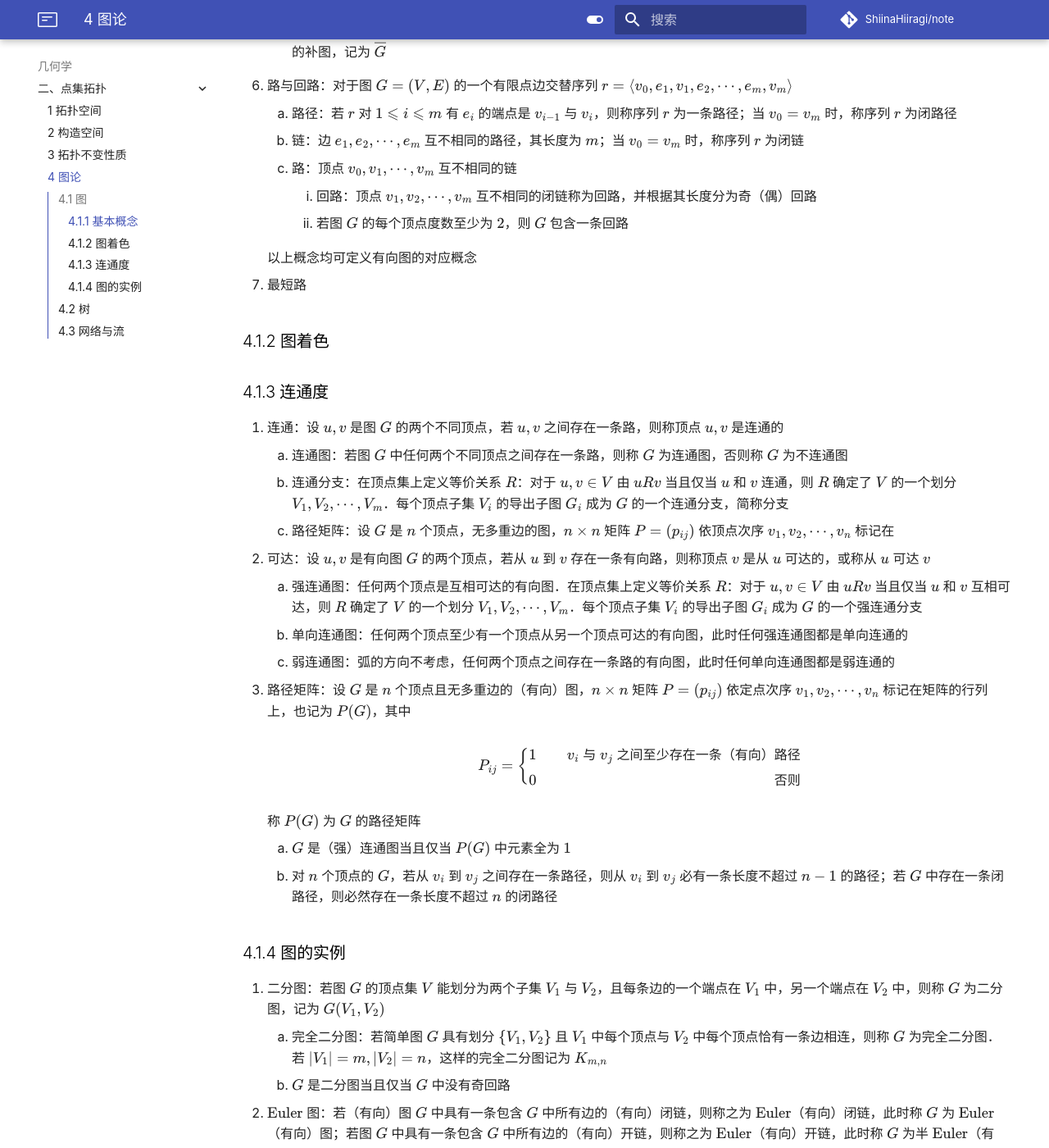
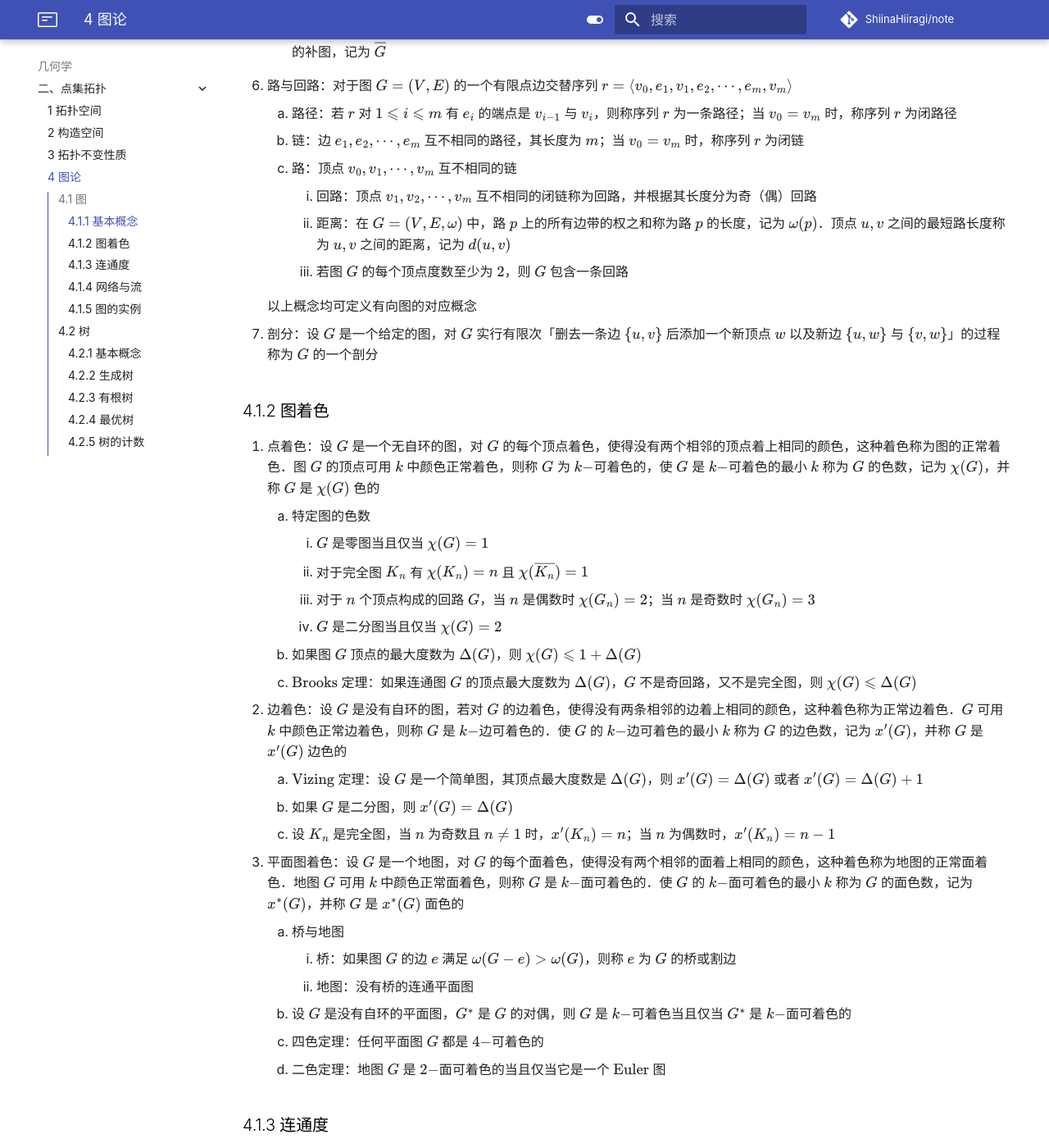
Before and after one commit to ShiinaHiiragi/note, an MkDocs documentation site: the page built from docs/top/point/graph.md, in a window 1280 px wide and 1400 px high, scrolled down 2348 px. Shown: the whole window at 82% size. Built offline with MkDocs 1.6.1 and Material for MkDocs 9.7.7, drawn with Linux system fonts in a browser that asks for light colours; comment, search, counter and statistics services are not loaded; some of the changed text lies outside the part shown.

Commit message:
graph half

```diff
--- a/docs/top/point/graph.md
+++ b/docs/top/point/graph.md
@@ -66,13 +66,33 @@
     2. 链：边 $e_1, e_2, \cdots, e_m$ 互不相同的路径，其长度为 $m$；当 $v_0 = v_m$ 时，称序列 $r$ 为闭链
     3. 路：顶点 $v_0, v_1, \cdots, v_m$ 互不相同的链
         1. 回路：顶点 $v_1, v_2, \cdots, v_m$ 互不相同的闭链称为回路，并根据其长度分为奇（偶）回路
-        2. 若图 $G$ 的每个顶点度数至少为 $2$，则 $G$ 包含一条回路
+        2. 距离：在 $G = (V, E, \omega)$ 中，路 $p$ 上的所有边带的权之和称为路 $p$ 的长度，记为 $\omega(p)$．顶点 $u, v$ 之间的最短路长度称为 $u, v$ 之间的距离，记为 $d(u, v)$
+        3. 若图 $G$ 的每个顶点度数至少为 $2$，则 $G$ 包含一条回路
 
     以上概念均可定义有向图的对应概念
 
-7. 最短路
+7. 剖分：设 $G$ 是一个给定的图，对 $G$ 实行有限次「删去一条边 $\{u, v\}$ 后添加一个新顶点 $w$ 以及新边 $\{u, w\}$ 与 $\{v, w\}$」的过程称为 $G$ 的一个剖分
 
 ### 4.1.2 图着色
+1. 点着色：设 $G$ 是一个无自环的图，对 $G$ 的每个顶点着色，使得没有两个相邻的顶点着上相同的颜色，这种着色称为图的正常着色．图 $G$ 的顶点可用 $k$ 中颜色正常着色，则称 $G$ 为 $k-$可着色的，使 $G$ 是 $k-$可着色的最小 $k$ 称为 $G$ 的色数，记为 $\chi(G)$，并称 $G$ 是 $\chi(G)$ 色的
+    1. 特定图的色数
+        1. $G$ 是零图当且仅当 $\chi(G) = 1$
+        2. 对于完全图 $K_n$ 有 $\chi(K_n) = n$ 且 $\chi(\overline{K_n}) = 1$
+        3. 对于 $n$ 个顶点构成的回路 $G$，当 $n$ 是偶数时 $\chi(G_n) = 2$；当 $n$ 是奇数时 $\chi(G_n) = 3$
+        4. $G$ 是二分图当且仅当 $\chi(G) = 2$
+    2. 如果图 $G$ 顶点的最大度数为 $\Delta(G)$，则 $\chi(G) \leqslant 1 + \Delta(G)$
+    3. $\text{Brooks}$ 定理：如果连通图 $G$ 的顶点最大度数为 $\Delta(G)$，$G$ 不是奇回路，又不是完全图，则 $\chi(G) \leqslant \Delta(G)$
+2. 边着色：设 $G$ 是没有自环的图，若对 $G$ 的边着色，使得没有两条相邻的边着上相同的颜色，这种着色称为正常边着色．$G$ 可用 $k$ 中颜色正常边着色，则称 $G$ 是 $k-$边可着色的．使 $G$ 的 $k-$边可着色的最小 $k$ 称为 $G$ 的边色数，记为 $x'(G)$，并称 $G$ 是 $x'(G)$ 边色的
+    1. $\text{Vizing}$ 定理：设 $G$ 是一个简单图，其顶点最大度数是 $\Delta(G)$，则 $x'(G) = \Delta(G)$ 或者 $x'(G) = \Delta(G) + 1$
+    2. 如果 $G$ 是二分图，则 $x'(G) = \Delta(G)$
+    3. 设 $K_n$ 是完全图，当 $n$ 为奇数且 $n \neq 1$ 时，$x'(K_n) = n$；当 $n$ 为偶数时，$x'(K_n) = n - 1$
+3. 平面图着色：设 $G$ 是一个地图，对 $G$ 的每个面着色，使得没有两个相邻的面着上相同的颜色，这种着色称为地图的正常面着色．地图 $G$ 可用 $k$ 中颜色正常面着色，则称 $G$ 是 $k-$面可着色的．使 $G$ 的 $k-$面可着色的最小 $k$ 称为 $G$ 的面色数，记为 $x^*(G)$，并称 $G$ 是 $x^*(G)$ 面色的
+    1. 桥与地图
+        1. 桥：如果图 $G$ 的边 $e$ 满足 $\omega(G - e) > \omega(G)$，则称 $e$ 为 $G$ 的桥或割边
+        2. 地图：没有桥的连通平面图
+    2. 设 $G$ 是没有自环的平面图，$G^*$ 是 $G$ 的对偶，则 $G$ 是 $k-$可着色当且仅当 $G^*$ 是 $k-$面可着色的
+    3. 四色定理：任何平面图 $G$ 都是 $4-$可着色的
+    4. 二色定理：地图 $G$ 是 $2-$面可着色的当且仅当它是一个 $\text{Euler}$ 图
 
 ### 4.1.3 连通度
 1. 连通：设 $u, v$ 是图 $G$ 的两个不同顶点，若 $u, v$ 之间存在一条路，则称顶点 $u, v$ 是连通的
@@ -97,7 +117,9 @@
     1. $G$ 是（强）连通图当且仅当 $P(G)$ 中元素全为 $1$
     2. 对 $n$ 个顶点的 $G$，若从 $v_i$ 到 $v_j$ 之间存在一条路径，则从 $v_i$ 到 $v_j$ 必有一条长度不超过 $n - 1$ 的路径；若 $G$ 中存在一条闭路径，则必然存在一条长度不超过 $n$ 的闭路径
 
-### 4.1.4 图的实例
+### 4.1.4 网络与流
+
+### 4.1.5 图的实例
 1. 二分图：若图 $G$ 的顶点集 $V$ 能划分为两个子集 $V_1$ 与 $V_2$，且每条边的一个端点在 $V_1$ 中，另一个端点在 $V_2$ 中，则称 $G$ 为二分图，记为 $G(V_1, V_2)$
     1. 完全二分图：若简单图 $G$ 具有划分 $\{V_1, V_2\}$ 且 $V_1$ 中每个顶点与 $V_2$ 中每个顶点恰有一条边相连，则称 $G$ 为完全二分图．若 $|V_1| = m, |V_2| = n$，这样的完全二分图记为 $K_{m, n}$
     2. $G$ 是二分图当且仅当 $G$ 中没有奇回路
@@ -114,8 +136,28 @@
         1. 任何一个竞赛图是半 $\text{Hamilton}$ 有向图
         2. 任何一个强连通的竞赛图 $G$ 必是 $\text{Hamilton}$ 有向图
         3. $\text{King} - \text{Chicken}$ 定理：在任何竞赛图中，存在最大出度顶点到其他任何顶点的、长度不超过 $2$ 的有向路
-4. 平面图
+4. 平面图：若一个图能画在平面上使其边除了在顶点处之外互不相交，则称该图为平面图，或称该图为能嵌入平面的
+    1. 面：平面图 $G$ 嵌入平面后得到图 $\overline G$，将其分成若干个连通闭区域，每个连通闭区域称为 $G$ 的一个面，其中恰有一个无界的面，称为外部面，其余的面称为内部面
+    2. $\text{Euler}$ 公式：若连通平面图 $G$ 有 $n$ 个顶点，$e$ 条边与 $f$ 个面，则有 $n - e + f = 2$
+        1. 完全图 $K_5$ 与二分图 $K_{3, 3}$ 是非平面图
+        2. 在平面简单图 $G$ 中至少存在一个顶点 $v_0$，有 $d(v_0) \leqslant 5$
+    3. $\text{Kuratowski}$ 定理：图 $G$ 是平面图当且仅当其任何子图都不是 $K_5$ 或 $K_{3, 3}$ 的剖分
+    4. 几何对偶：设 $\overline G$ 是平面图 $G$ 的平面嵌入，则构造 $G^*$
+        1. 在 $\overline G$ 的每个面 $f$ 恰放唯一的一个顶点 $f^*$
+        2. 对 $\overline G$ 的两个面 $f_i, f_j$ 的公共边 $x_k$ 作边 $x_k^* = \{f_i^*, f_j^*\}$ 与 $x_k$ 相交
+
+        称之为 $G$ 的几何对偶
+
+        1. 设 $G$ 是有 $n$ 个顶点，$e$ 条边与 $f$ 个面的连通平面图，则 $G$ 的几何对偶 $G^*$ 有 $f$ 个顶点，$e$ 条边与 $n$ 个面
+        2. $G$ 是连通平面图当且仅当 $G^{**}$ 同构于 $G$
 
 ## 4.2 树
+### 4.2.1 基本概念
 
-## 4.3 网络与流
+### 4.2.2 生成树
+
+### 4.2.3 有根树
+
+### 4.2.4 最优树
+
+### 4.2.5 树的计数
```
Also changed, not shown: docs/index.md (+1 -1 lines).
